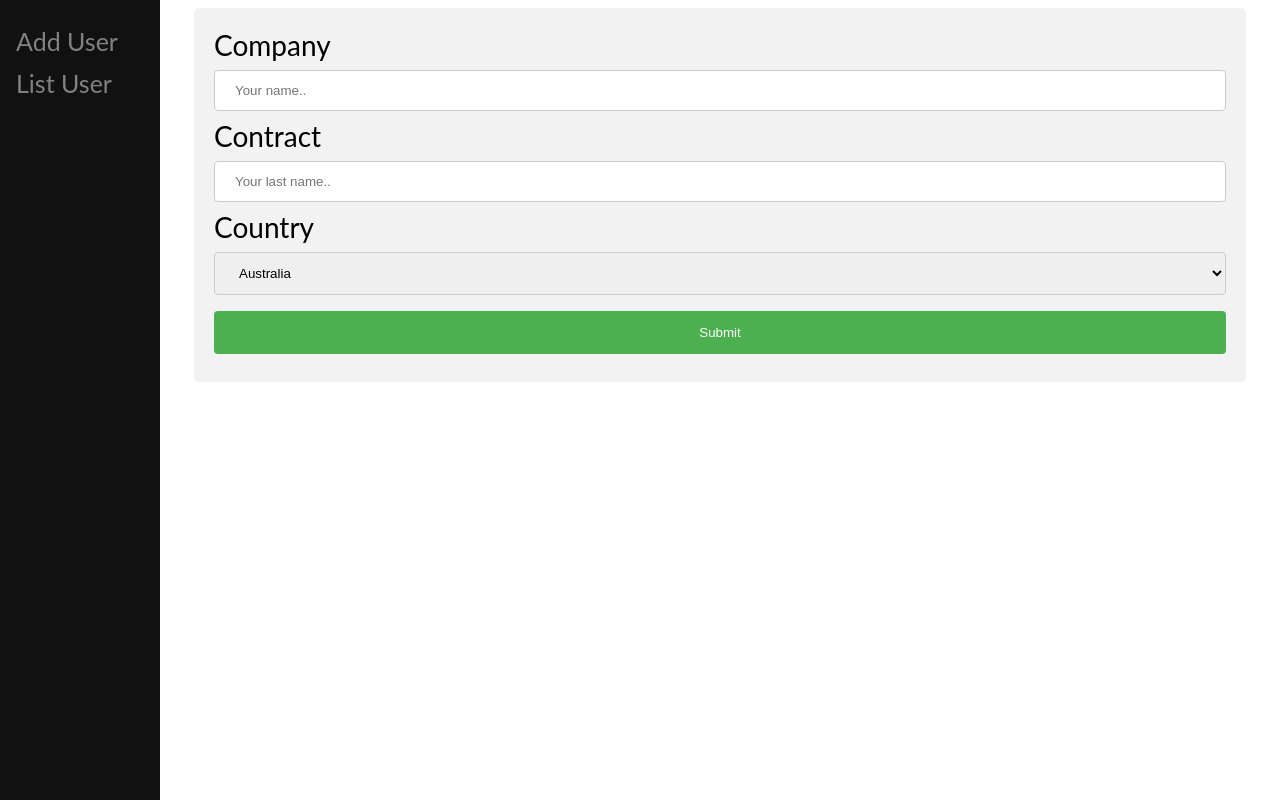
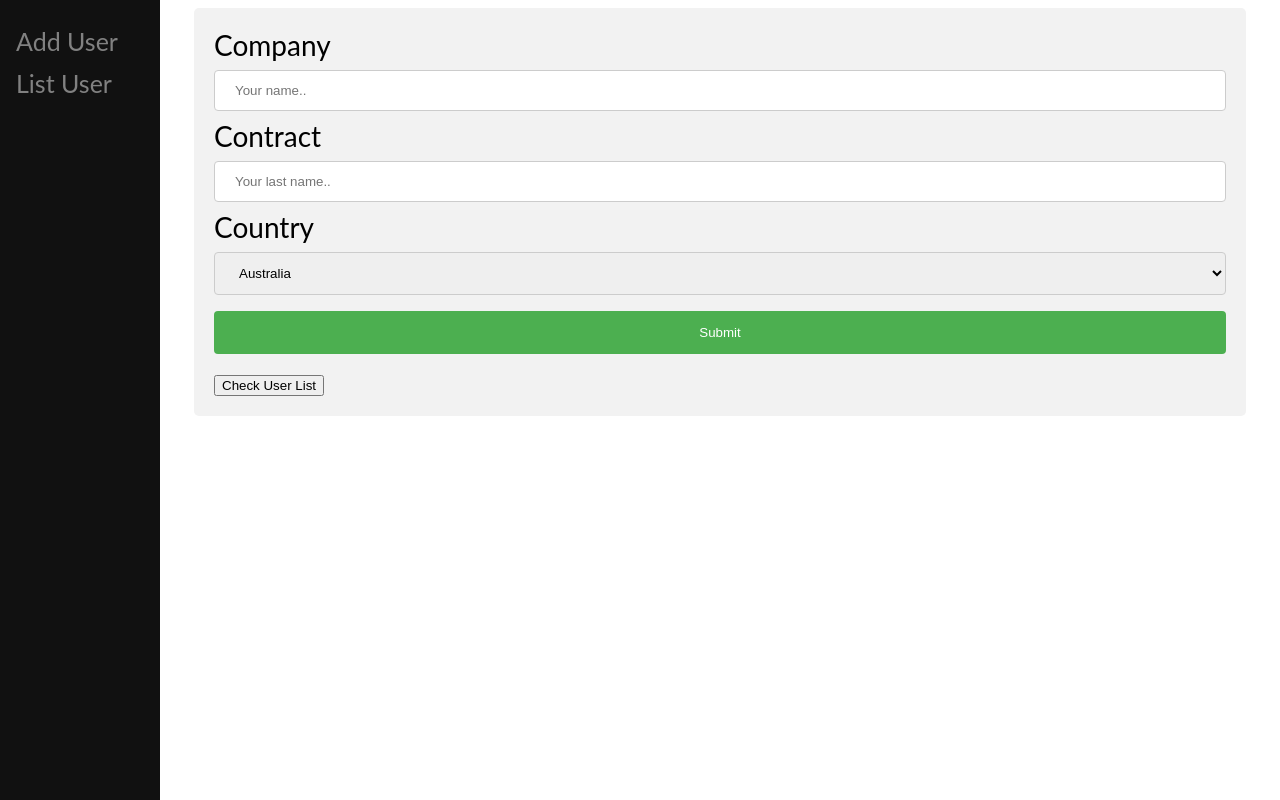
Before and after one commit to chitvan05/weatherApp, an Angular app: page / in a window 1280 px wide. Built offline with nearby package versions, Linux system fonts and the light colour scheme.

Commit message:
routing and navigstion

```diff
--- a/src/app/add-user/add-user.component.html
+++ b/src/app/add-user/add-user.component.html
@@ -50,6 +50,7 @@ div {
     </select>
 
     <input type="submit" value="Submit">
+    <button>Check User List</button>
   </form>
 </div>
 
```
